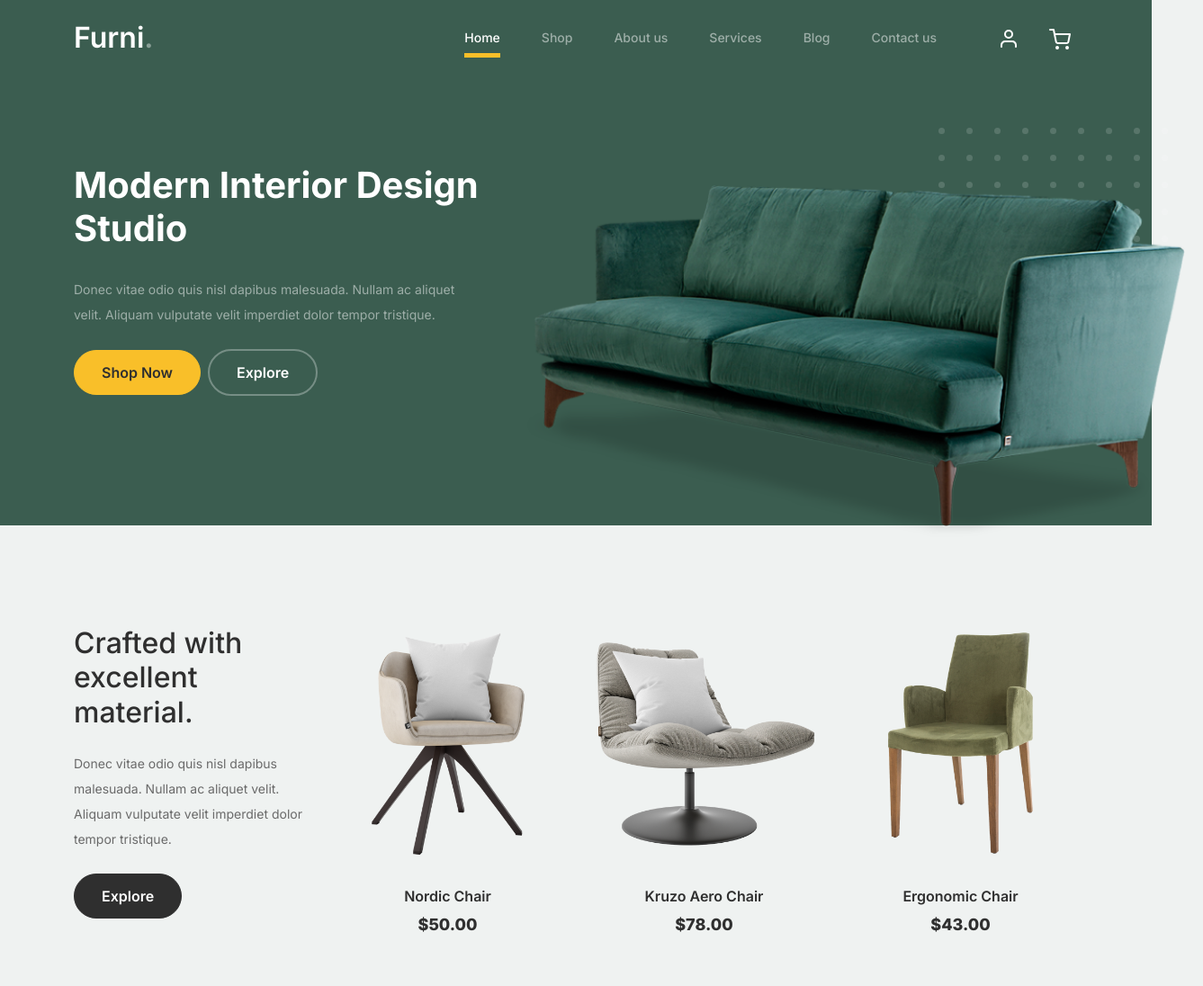
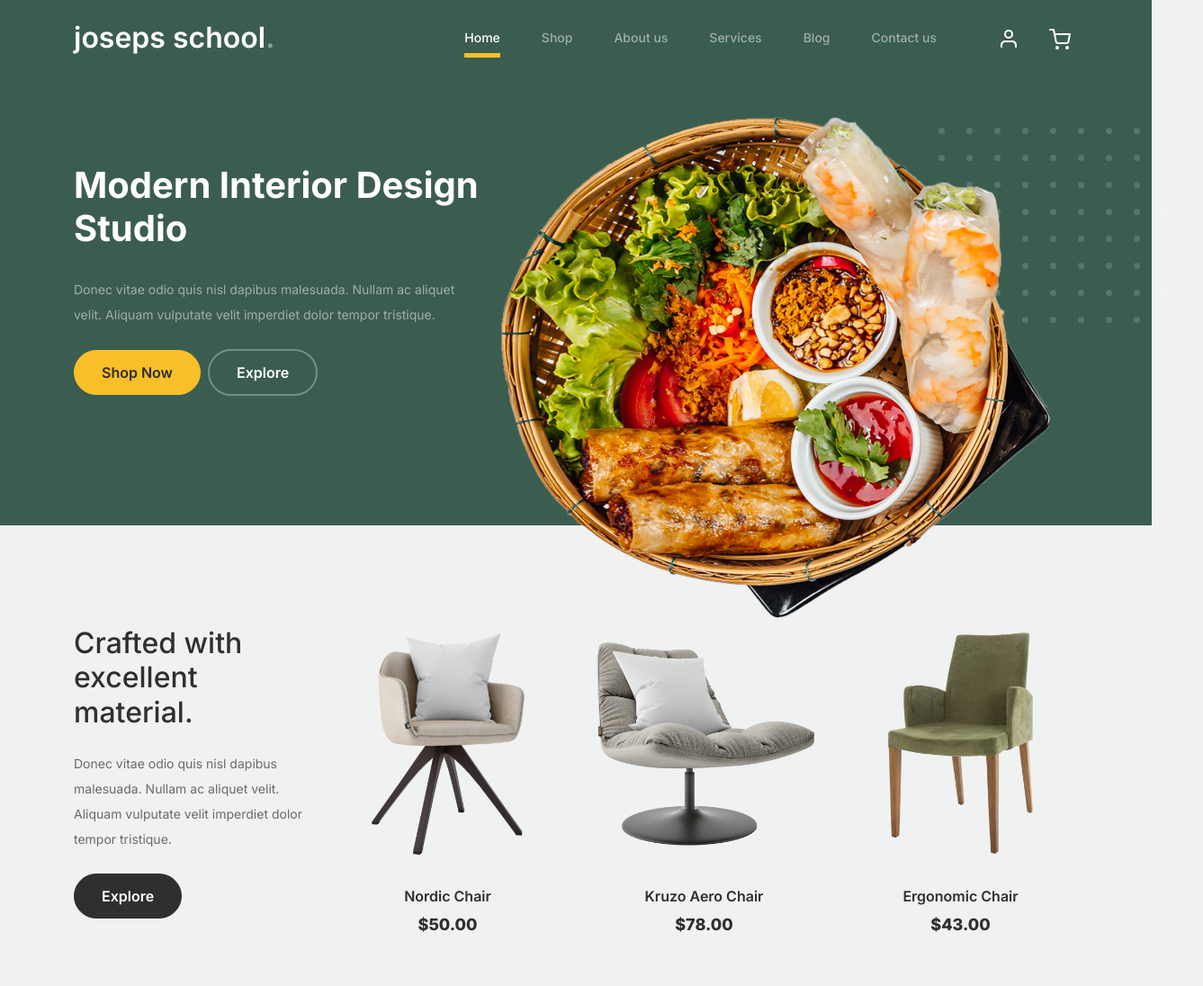
Before and after one commit to Ornnsuna/examenm5uf2, a plain HTML site: page template/furni-1.0.0/index.html in a window 1280 px wide. Shown: the top 1096 px of the page at 90% size, 1337 px wide, since content can reach past the window. Drawn offline with Linux system fonts and the light colour scheme.

Commit message:
fusion branca abel

```diff
--- a/template/furni-1.0.0/index.html
+++ b/template/furni-1.0.0/index.html
@@ -30,7 +30,7 @@
 		<nav class="custom-navbar navbar navbar navbar-expand-md navbar-dark bg-dark" arial-label="Furni navigation bar">
 
 			<div class="container">
-				<a class="navbar-brand" href="index.html">Furni<span>.</span></a>
+				<a class="navbar-brand" href="index.html">joseps school<span>.</span></a>
 
 				<button class="navbar-toggler" type="button" data-bs-toggle="collapse" data-bs-target="#navbarsFurni" aria-controls="navbarsFurni" aria-expanded="false" aria-label="Toggle navigation">
 					<span class="navbar-toggler-icon"></span>
@@ -71,7 +71,7 @@
 						</div>
 						<div class="col-lg-7">
 							<div class="hero-img-wrap">
-								<img src="images/couch.png" class="img-fluid">
+								<img src="images/bowl-2.png" class="img-fluid">
 							</div>
 						</div>
 					</div>
```
Also changed, not shown: DOCS/EXAMENv4.TXT.
